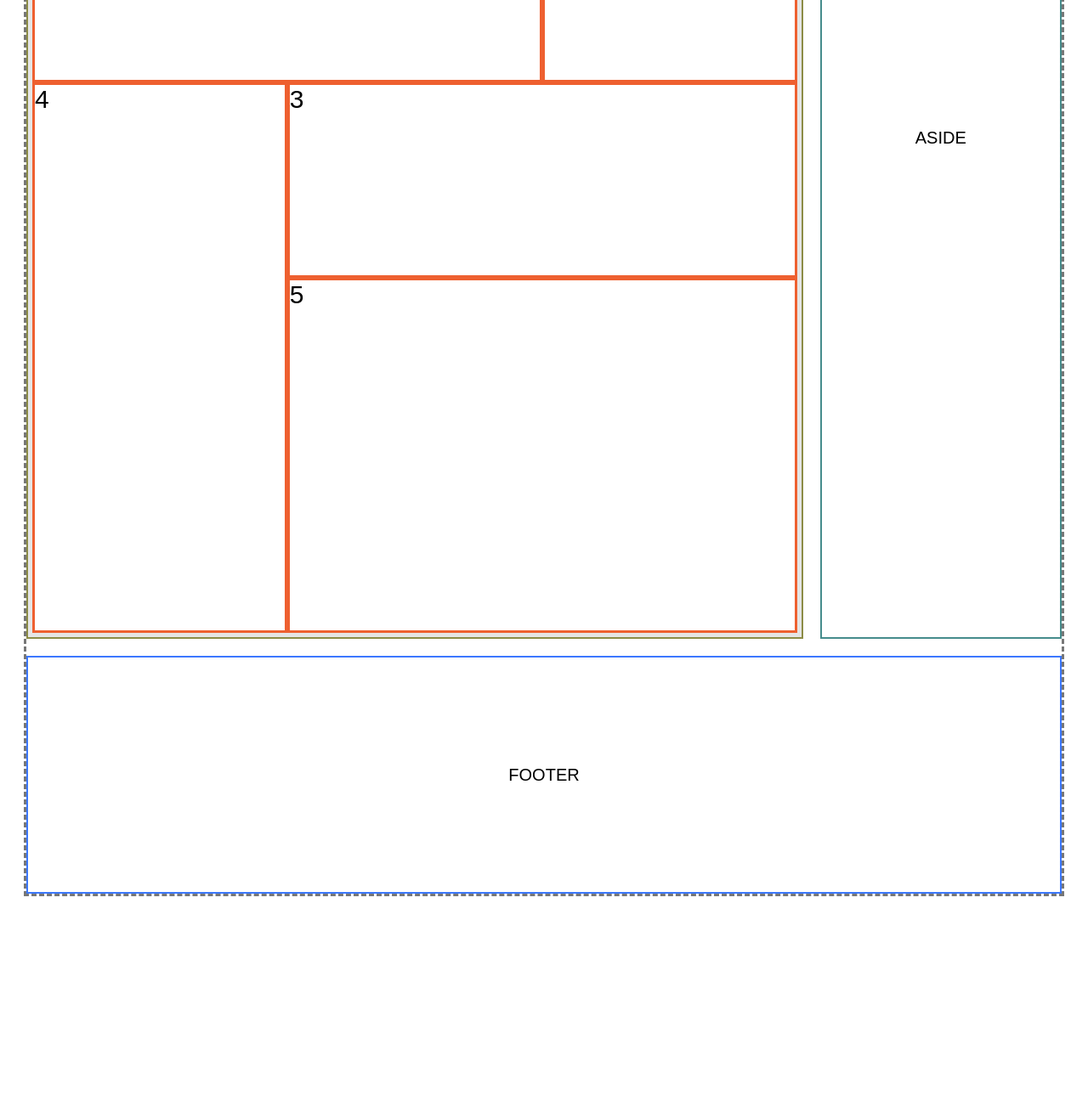
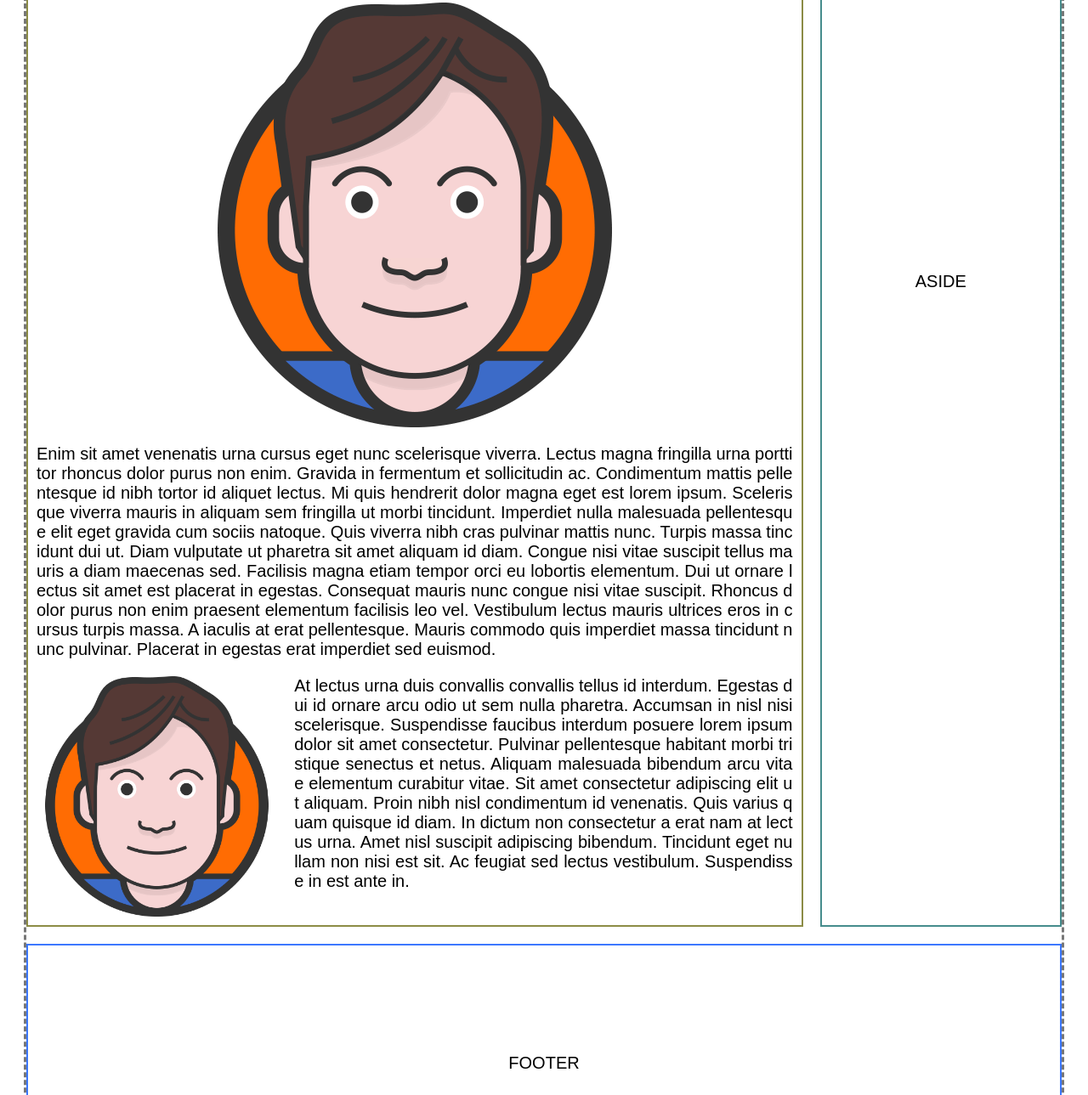
Before and after one commit to DonghyeonBaek0/webPageExercise01, a plain HTML site: page index.html in a window 1280 px wide. Shown: the part 771-2060 px from the top of the page at 85% size. Before the commit the page ends 1846 px from the top, so only its background shows below. Drawn offline with Linux system fonts and the light colour scheme.

Commit message:
erase border lines

```diff
--- a/css/main.css
+++ b/css/main.css
@@ -9,7 +9,7 @@ body{
     margin: 20px;
     grid-template:
         "header header" 300px
-        "main aside" 1200px
+        "main aside" auto
         "footer footer" 300px / 3fr 1fr;
 }
 .container > *{
@@ -48,17 +48,17 @@ body{
 }
 #row-and-column{
     display: grid;
-    grid-template-rows: 100px repeat(5, auto);
+    grid-template-rows: 100px repeat(6, auto);
     grid-template-columns: 1fr 1fr 1fr;
     width: 100%;
     height: 100%;
-    border: 5px solid #e5e5e5;
     box-sizing: border-box;
 }
 .items{
-    border: 3px solid #ee6030;
+    text-align: justify;
+    word-break: break-all;
+    padding: 10px;
     box-sizing: border-box;
-    font-size: 30px;
 }
 .items:nth-child(1){
     grid-row: 1 / 2;
@@ -66,6 +66,9 @@ body{
     display: flex;
     align-items: center;
     justify-content: center;
+}
+h1{
+    font-size: 36px;
     font-weight: 600;
 }
 .items:nth-child(2){
@@ -75,16 +78,38 @@ body{
 .items:nth-child(3){
     grid-row: 2 / 4;
     grid-column: 3 / 4;
+    display: flex;
+    align-items: center;
+    justify-content: center;
+}
+#HEROPY1{
+    width: 100%;
 }
 .items:nth-child(4){
     grid-row: 4 / 5;
+    grid-column: 1 / 4;
+    display: flex;
+    align-items: center;
+    justify-content: center;
+}
+#HEROPY2{
+    height: 100%;
+}
+.items:nth-child(5){
+    grid-row: 5 / 7;
+    grid-column: -1 / -4;
+}
+.items:nth-child(6){
+    grid-row: 7 / 8;
+    grid-column: 1 / 2;
+    display: flex;
+    align-items: center;
+    justify-content: center;
+}
+#HEROPY3{
+    width: 100%;
+}
+.items:nth-child(7){
+    grid-row: 7 / 8;
     grid-column: 2 / 4;
 }
-.items:nth-child(5){
-    grid-row: 4 / 7;
-    grid-column: 1 / 2;
-}
-.items:nth-child(6){
-    grid-row: 5 / 7;
-    grid-column: -1 / -3;
-}
--- a/index.html
+++ b/index.html
@@ -11,12 +11,51 @@
         <div class="item">HEADER</div>
         <div class="item">
             <div id="row-and-column">
-                <div class="items">TITLE</div>
-                <div class="items">1</div>
-                <div class="items">2</div>
-                <div class="items">3</div>
-                <div class="items">4</div>
-                <div class="items">5</div>
+                <div class="items">
+                    <h1>
+                        Lorem Ipsum
+                    </h1>
+                </div>
+                <div class="items">
+                    Lorem ipsum dolor sit amet, consectetur adipiscing elit, sed do eiusmod tempor incididunt ut labore et dolore
+                    magna aliqua. Orci eu lobortis elementum nibh tellus molestie nunc. Pretium fusce id velit ut tortor. Nascetur
+                    ridiculus mus mauris vitae ultricies leo integer malesuada. Scelerisque varius morbi enim nunc faucibus a
+                    pellentesque sit. Lacus vel facilisis volutpat est velit egestas. Viverra vitae congue eu consequat ac felis.
+                    Massa id neque aliquam vestibulum morbi blandit cursus risus at. Eget arcu dictum varius duis at. Consequat id
+                    porta nibh venenatis cras sed. Semper auctor neque vitae tempus quam. Gravida dictum fusce ut placerat orci.
+                    Amet est placerat in egestas erat imperdiet sed. Amet dictum sit amet justo donec enim diam vulputate ut. Velit
+                    aliquet sagittis id consectetur purus ut faucibus pulvinar.
+                </div>
+                <div class="items">
+                    <img src="assets/img/heropy.png" alt="HEROPY" title="HEROPY1" id="HEROPY1">
+                </div>
+                <div class="items">
+                    <img src="assets/img/heropy.png" alt="HEROPY" title="HEROPY2" id="HEROPY2">
+                </div>
+                <div class="items">
+                    Enim sit amet venenatis urna cursus eget nunc scelerisque viverra. Lectus magna fringilla urna porttitor rhoncus
+                    dolor purus non enim. Gravida in fermentum et sollicitudin ac. Condimentum mattis pellentesque id nibh tortor id
+                    aliquet lectus. Mi quis hendrerit dolor magna eget est lorem ipsum. Scelerisque viverra mauris in aliquam sem
+                    fringilla ut morbi tincidunt. Imperdiet nulla malesuada pellentesque elit eget gravida cum sociis natoque. Quis
+                    viverra nibh cras pulvinar mattis nunc. Turpis massa tincidunt dui ut. Diam vulputate ut pharetra sit amet
+                    aliquam id diam. Congue nisi vitae suscipit tellus mauris a diam maecenas sed. Facilisis magna etiam tempor orci
+                    eu lobortis elementum. Dui ut ornare lectus sit amet est placerat in egestas. Consequat mauris nunc congue nisi
+                    vitae suscipit. Rhoncus dolor purus non enim praesent elementum facilisis leo vel. Vestibulum lectus mauris
+                    ultrices eros in cursus turpis massa. A iaculis at erat pellentesque. Mauris commodo quis imperdiet massa
+                    tincidunt nunc pulvinar. Placerat in egestas erat imperdiet sed euismod.
+                </div>
+                <div class="items">
+                    <img src="assets/img/heropy.png" alt="HEROPY" title="HEROPY3" id="HEROPY3">
+                </div>
+                <div class="items">
+                    At lectus urna duis convallis convallis tellus id interdum. Egestas dui id ornare arcu odio ut sem nulla
+                    pharetra. Accumsan in nisl nisi scelerisque. Suspendisse faucibus interdum posuere lorem ipsum dolor sit amet
+                    consectetur. Pulvinar pellentesque habitant morbi tristique senectus et netus. Aliquam malesuada bibendum arcu
+                    vitae elementum curabitur vitae. Sit amet consectetur adipiscing elit ut aliquam. Proin nibh nisl condimentum id
+                    venenatis. Quis varius quam quisque id diam. In dictum non consectetur a erat nam at lectus urna. Amet nisl
+                    suscipit adipiscing bibendum. Tincidunt eget nullam non nisi est sit. Ac feugiat sed lectus vestibulum.
+                    Suspendisse in est ante in.
+                </div>
             </div>
         </div>
         <div class="item">ASIDE</div>
```
Also changed, not shown: assets/img/heropy.png (added).
